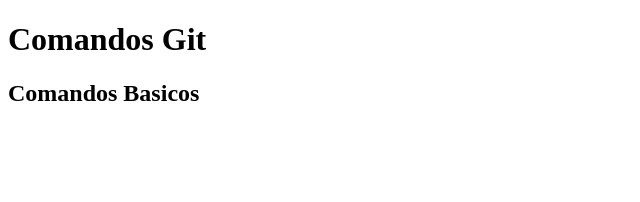
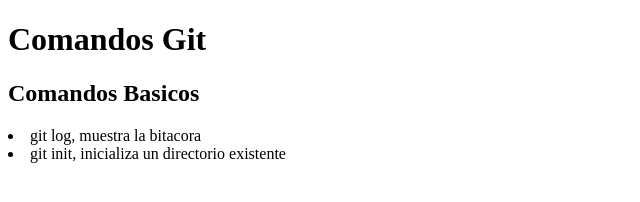
Before and after one commit to AlondraZepeda96/comandos-git, a plain HTML site: page index.html in a window 1280 px wide. Shown: the whole page, without its empty margins (0-640 px from the left). Drawn offline with Linux system fonts and the light colour scheme.

Commit message:
feat: add git init and git log

```diff
--- a/index.html
+++ b/index.html
@@ -7,5 +7,7 @@
 <body>
   <h1>Comandos Git</h1>
   <h2>Comandos Basicos</h2>
+    <li>git log, muestra la bitacora</li>
+    <li>git init, inicializa un directorio existente</li>
 </body>
 </html>
```
